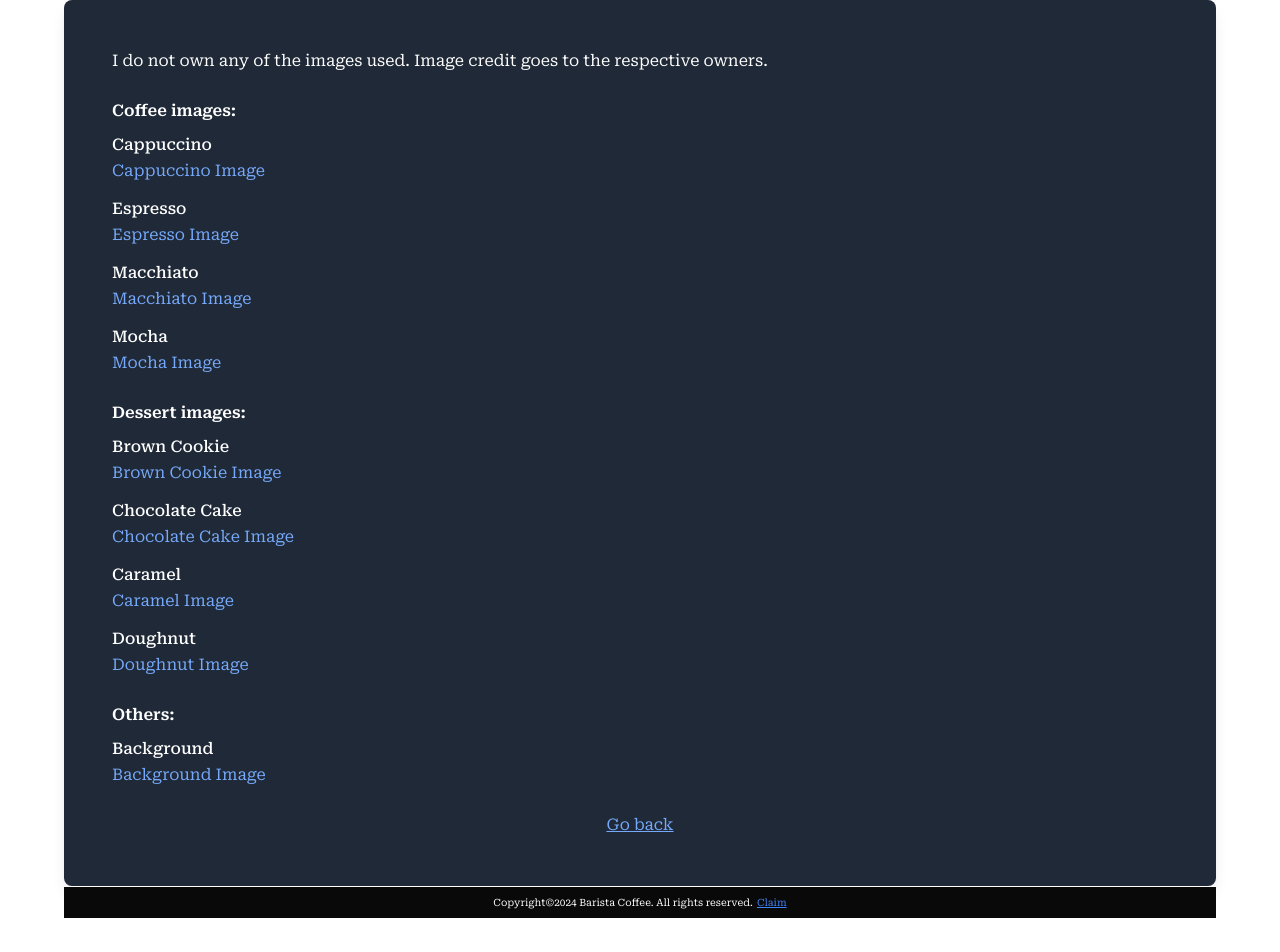
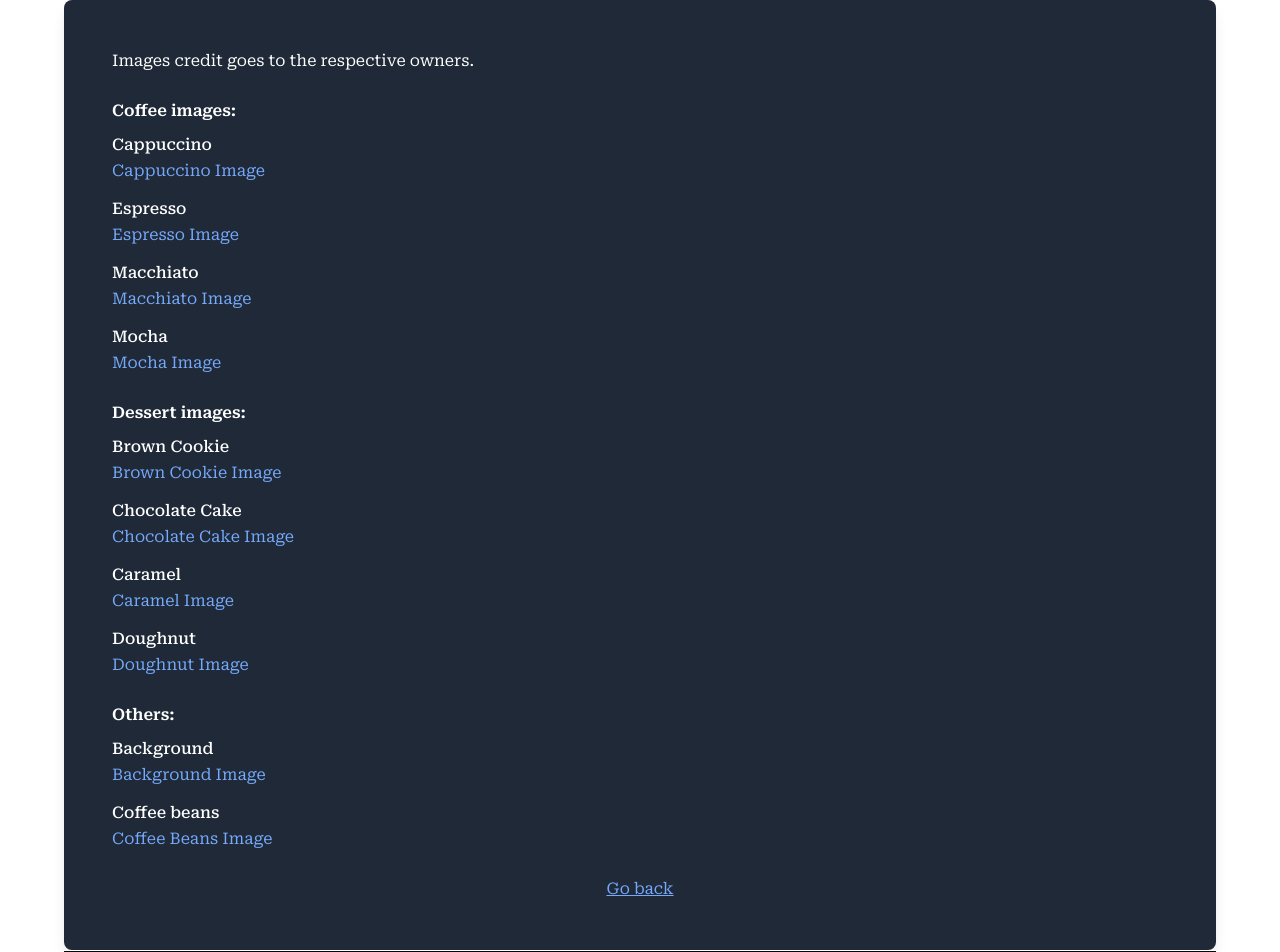
Before and after one commit to Suraz28/Barista_Coffee, a React (Vite) app in the folder client/: page /claim in a window 1280 px wide. Shown: the top 952 px of the page. Before the commit the page ends 918 px from the top, so only its background shows below. Built offline with nearby package versions, Linux system fonts and the light colour scheme.

Commit message:
update background

```diff
--- a/client/src/Page_structures/About/About.jsx
+++ b/client/src/Page_structures/About/About.jsx
@@ -4,7 +4,7 @@ import { Link } from 'react-router-dom'
 
 const About = () => {
   return (
-    <div className="h-auto flex flex-row items-center justify-center text-white" id='about'>
+    <div className="h-auto bg-[url('https://i.pinimg.com/564x/eb/cb/67/ebcb67be0dd2c71eb8d974a0a74a2dc4.jpg')] bg-repeat bg-center flex flex-row items-center justify-center text-white" id='about'>
         <div className='md:h-[90%] md:min-h-screen md:w-[90%] w-full bg-black rounded-md flex flex-col gap-5 p-8 md:py-10'>
             <div className='_about_heading flex items-center justify-evenly gap-10 py-10 w-full h-1/4'>
             <img src='./Project_images/Logos/barista-coffee-high-resolution-logo-transparent.png' className='h-20'/>
--- a/client/src/Page_structures/Claim/Claim.jsx
+++ b/client/src/Page_structures/Claim/Claim.jsx
@@ -16,7 +16,7 @@ const Claim = () => {
       <div className="w-full md:w-[90%] bg-gray-800 rounded-lg shadow-lg p-8 md:p-12">
         <div className="text-base leading-relaxed">
           <p className="mb-4">
-            I do not own any of the images used. Image credit goes to the respective owners.
+            Images credit goes to the respective owners.
           </p>
 
           <div className="mt-6">
@@ -70,6 +70,10 @@ const Claim = () => {
                 <span className="font-medium">Background</span><br />
                 <a href='https://unsplash.com/photos/coffee-beans-beside-coffee-powder-on-brown-wooden-board-KixfBEdyp64' target='_blank' className='text-blue-400 hover:underline'>Background Image</a>
               </li>
+              <li>
+                <span className="font-medium">Coffee beans</span><br />
+                <a href='https://i.pinimg.com/564x/eb/cb/67/ebcb67be0dd2c71eb8d974a0a74a2dc4.jpg' target='_blank' className='text-blue-400 hover:underline'>Coffee Beans Image</a>
+              </li>
             </ul>
           </div>
 
```
Also changed, not shown: client/public/Project_images/Graphics/Coffee beans.jpg (deleted).
